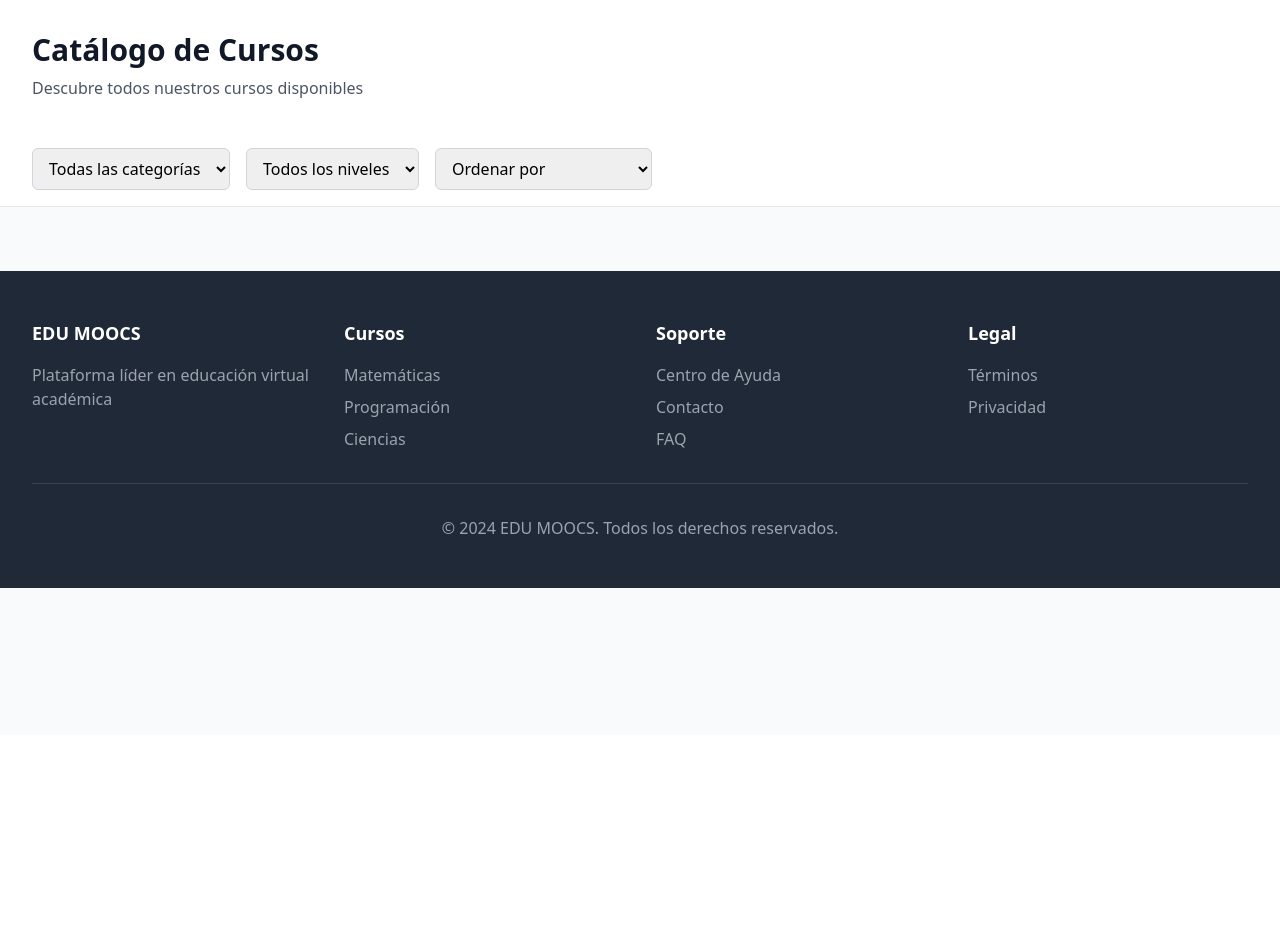
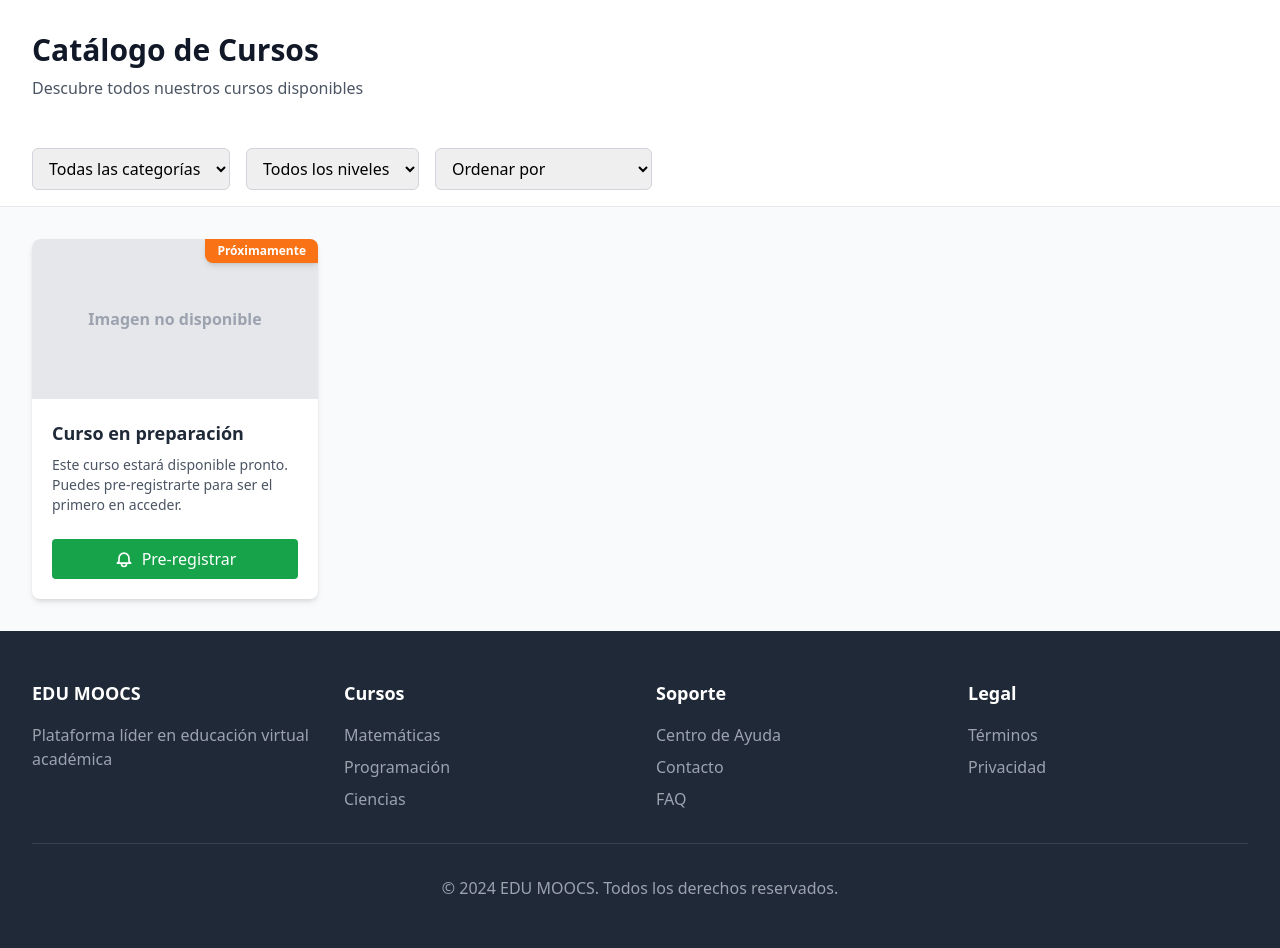
Before and after one commit to Maxrider369/Edu_Moocs, a Django app: page /cursos/ in a window 1280 px wide. Shown: the part 65-1013 px from the top of the page. Before the commit the page ends 653 px from the top, so only its background shows below. Run offline with Django 5.2, Linux system fonts and the light colour scheme; data that the repository does not hold is empty; some libraries are stand-ins or nearby versions.

Commit message:
ajuste mis cursos

```diff
--- a/edu_moocs/cursos/templates/cursos/catalogo.html
+++ b/edu_moocs/cursos/templates/cursos/catalogo.html
@@ -60,7 +60,10 @@
                     <span class="text-xl font-bold text-primary">${{ curso.precio }}</span>
                     <form action="{% url 'agregar_al_carrito' curso.id %}" method="POST" class="inline" onclick="event.stopPropagation();">
                         {% csrf_token %}
-                        <button type="submit" class="bg-primary text-white px-3 py-1 rounded text-sm hover:bg-blue-700 transition duration-300">
+                        <button type="submit" class="bg-primary text-white px-3 py-1 rounded text-sm hover:bg-blue-700 transition duration-300 flex items-center gap-1">
+                            <svg xmlns="http://www.w3.org/2000/svg" class="h-4 w-4" fill="none" viewBox="0 0 24 24" stroke="currentColor" stroke-width="2" aria-hidden="true">
+                                <path stroke-linecap="round" stroke-linejoin="round" d="M3 3h2l.4 2M7 13h10l4-8H5.4M7 13L5.4 5M7 13l-2 9m5-9v9m4-9v9m1-13h3" />
+                            </svg>
                             Agregar
                         </button>
                     </form>
@@ -68,6 +71,40 @@
             </div>
         </div>
         {% endfor %}
+        <!-- Tarjeta Próximamente mejorada -->
+<div class="relative bg-white rounded-lg shadow-md overflow-hidden flex flex-col justify-between hover:shadow-lg transition duration-300">
+
+    <!-- Cinta naranja -->
+    <div class="absolute top-0 right-0 z-10">
+        <div class="bg-orange-500 text-white text-xs font-bold px-3 py-1 rounded-bl-lg shadow-md select-none">
+            Próximamente
+        </div>
+    </div>
+
+    <!-- Imagen o fondo -->
+    <div class="h-40 overflow-hidden rounded-t-lg">
+        {% if imagen_url %}
+            <img src="{{ imagen_url }}" alt="Imagen próximo curso" class="w-full h-full object-cover">
+        {% else %}
+            <div class="h-full w-full bg-gray-200 flex items-center justify-center">
+                <span class="text-gray-400 font-semibold">Imagen no disponible</span>
+            </div>
+        {% endif %}
+    </div>
+
+    <!-- Contenido -->
+    <div class="p-5 flex flex-col flex-grow">
+        <h3 class="text-lg font-semibold mb-2 text-gray-800">Curso en preparación</h3>
+        <p class="text-gray-600 mb-6 text-sm flex-grow">Este curso estará disponible pronto. Puedes pre-registrarte para ser el primero en acceder.</p>
+        <button class="w-full bg-green-600 text-white py-2 rounded hover:bg-green-700 transition duration-300 flex items-center justify-center gap-2 cursor-pointer select-none">
+            <svg xmlns="http://www.w3.org/2000/svg" class="h-5 w-5" fill="none" viewBox="0 0 24 24" stroke="currentColor" stroke-width="2" aria-hidden="true">
+                <path stroke-linecap="round" stroke-linejoin="round" d="M15 17h5l-1.405-1.405A2.032 2.032 0 0118 14.158V11a6 6 0 10-12 0v3.159c0 .538-.214 1.055-.595 1.436L4 17h5m6 0v1a3 3 0 11-6 0v-1m6 0H9" />
+            </svg>
+            Pre-registrar
+        </button>
+    </div>
+</div>
+
     </div>
 </div>
 
```
Also changed, not shown: edu_moocs/cursos/templates/cursos/mis-cursos.html (+9 -7 lines), edu_moocs/inicio/templates/inicio/index.html (+8 -4 lines).
